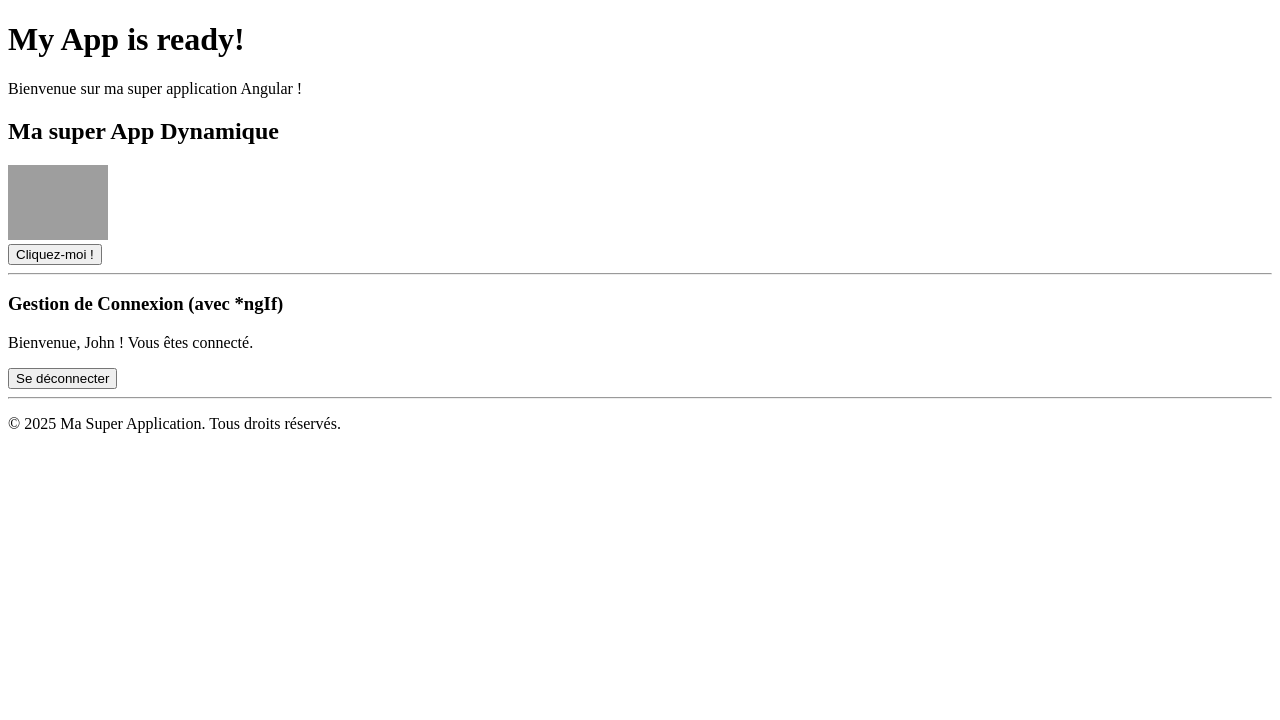
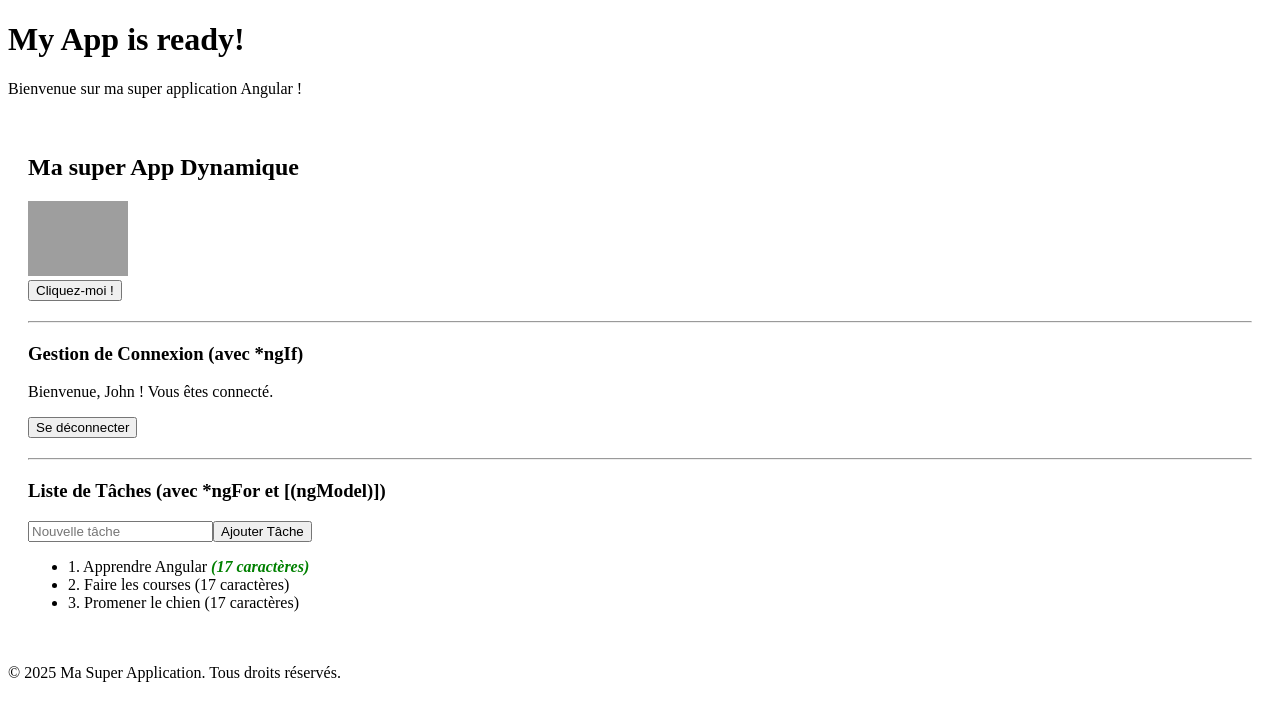
Before and after one commit to YNS-JNS/angular-learning-journey, an Angular app: page / in a window 1280 px wide. Shown: the top 720 px of the page. Built offline with nearby package versions, Linux system fonts and the light colour scheme; grey boxes are pictures that could not be loaded.

Commit message:
feat: Implement *ngFor for task list and [(ngModel)] for new task input & Add ngStyle and ngClass examples to task lis

```diff
--- a/src/app/app.component.css
+++ b/src/app/app.component.css
@@ -0,0 +1,13 @@
+/* src/app/app.component.css */
+.important-task {
+    color: green;
+    font-style: italic;
+  }
+
+  main {
+    padding: 20px;
+  }
+
+  hr {
+    margin: 20px 0;
+  }
--- a/src/app/app.component.html
+++ b/src/app/app.component.html
@@ -1,4 +1,5 @@
-<app-header></app-header>
+<!-- src/app/app.component.html -->
+<app-header></app-header> <!-- Notre composant Header existant -->
 
 <main>
   <!-- Interpolation -->
@@ -26,6 +27,26 @@
 
   <hr>
 
+  <!-- *ngFor et [(ngModel)] pour la liaison bidirectionnelle -->
+  <h3>Liste de Tâches (avec *ngFor et [(ngModel)])</h3>
+  <div>
+    <input type="text" [(ngModel)]="nouvelleTache" placeholder="Nouvelle tâche">
+    <button (click)="ajouterTache()">Ajouter Tâche</button>
+  </div>
+  <ul>
+    <li *ngFor="let tache of taches; let i = index">
+      {{ i + 1 }}. {{ tache }}
+      <!-- Bonus: ngStyle et ngClass (directive d'attribut) -->
+      <span
+        [ngStyle]="{ 'font-weight': tache.includes('Angular') ? 'bold' : 'normal' }"
+        [ngClass]="{ 'important-task': tache.includes('Angular') }"
+      >
+        ({{ tache.length }} caractères)
+      </span>
+    </li>
+  </ul>
+  <p *ngIf="taches.length === 0">Aucune tâche pour le moment.</p>
+
 </main>
 
-<app-footer></app-footer>
+<app-footer></app-footer> <!-- Notre composant Footer existant -->
--- a/src/app/app.component.ts
+++ b/src/app/app.component.ts
@@ -14,26 +14,39 @@ import { FooterComponent } from './footer/footer.component';
     FormsModule,
     HeaderComponent,
     FooterComponent,
-  ],
-  templateUrl: './app.component.html',
-  styleUrl: './app.component.css',
+  ], // Liste des modules dont les éléments exportés sont requis par le module courant.
+  templateUrl: './app.component.html', // Chemin vers le fichier HTML
+  styleUrl: './app.component.css', // Chemin vers le fichier CSS (optionnel)
 })
 export class AppComponent {
   // Propriétés pour l'interpolation et la liaison de propriété
   titrePrincipal: string = 'Ma super App Dynamique';
   logoUrl: string = 'assets/logo.jpg'; // Supposez que vous avez un logo.png dans src/assets/
   isButtonDisabled: boolean = false;
-
+  // -------------------------------------//
   // Propriétés pour *ngIf
   isLoggedIn: boolean = true;
   username: string = 'John';
+  // -------------------------------------//
+  // Propriétés pour *ngFor
+  taches: string[] = ['Apprendre Angular', 'Faire les courses', 'Promener le chien'];
 
+  nouvelleTache: string = ''; // Pour la liaison bidirectionnelle
+  // -------------------------------------//
   // Méthode pour la liaison d'événement
   onButtonClick(): void {
     alert('Bouton cliqué !');
     this.isButtonDisabled = true; // Désactiver le bouton après le clic
   }
-
+  // -------------------------------------//
+  // Méthode pour *ngFor et liaison d'événement
+  ajouterTache(): void {
+    if (this.nouvelleTache.trim() !== '') {
+      this.taches.push(this.nouvelleTache);
+      this.nouvelleTache = ''; // Vider le champ après ajout
+    }
+  }
+  // -------------------------------------//
   // Méthode pour changer l'état de connexion
   toggleLogin(): void {
     this.isLoggedIn = !this.isLoggedIn;
```
Lines whose indentation alone changed are shown as unchanged.
